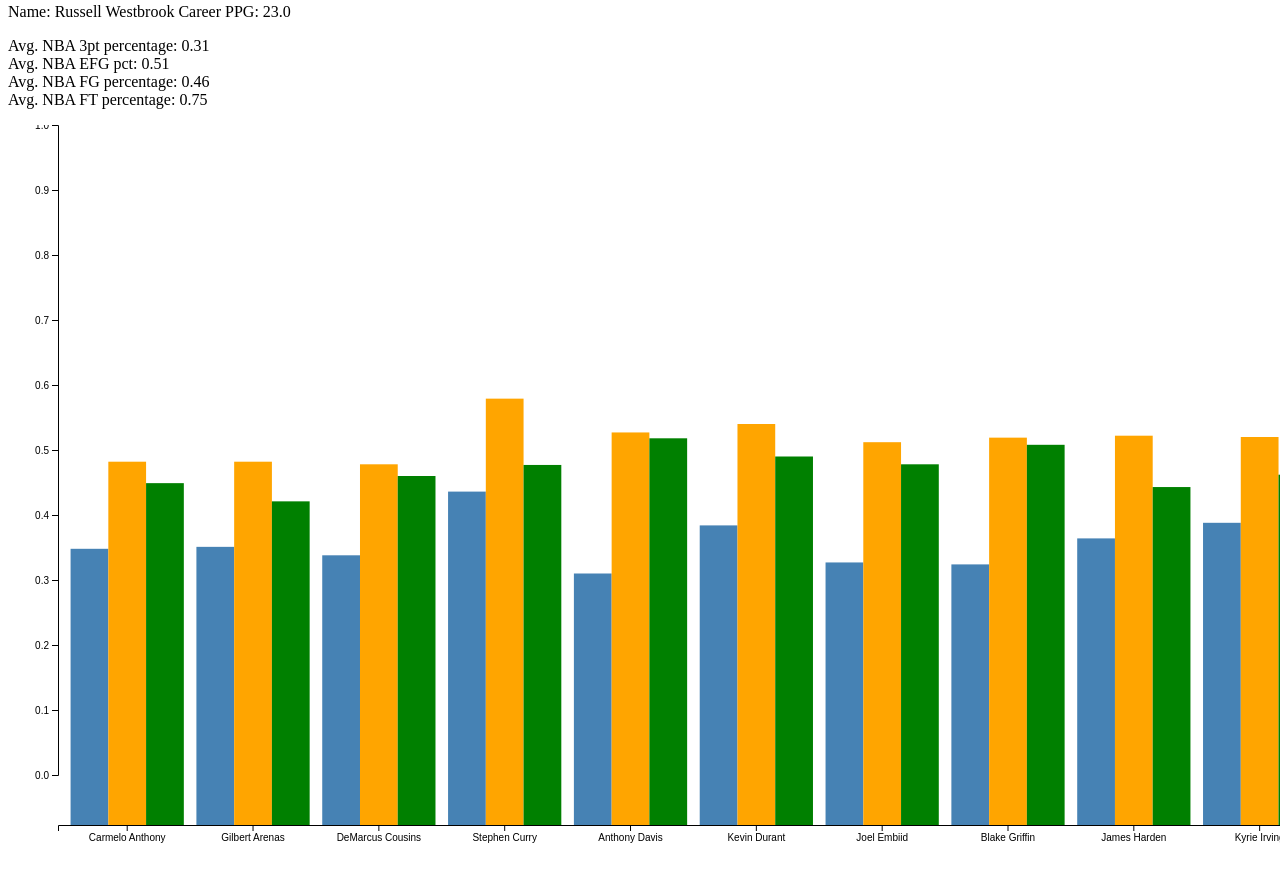
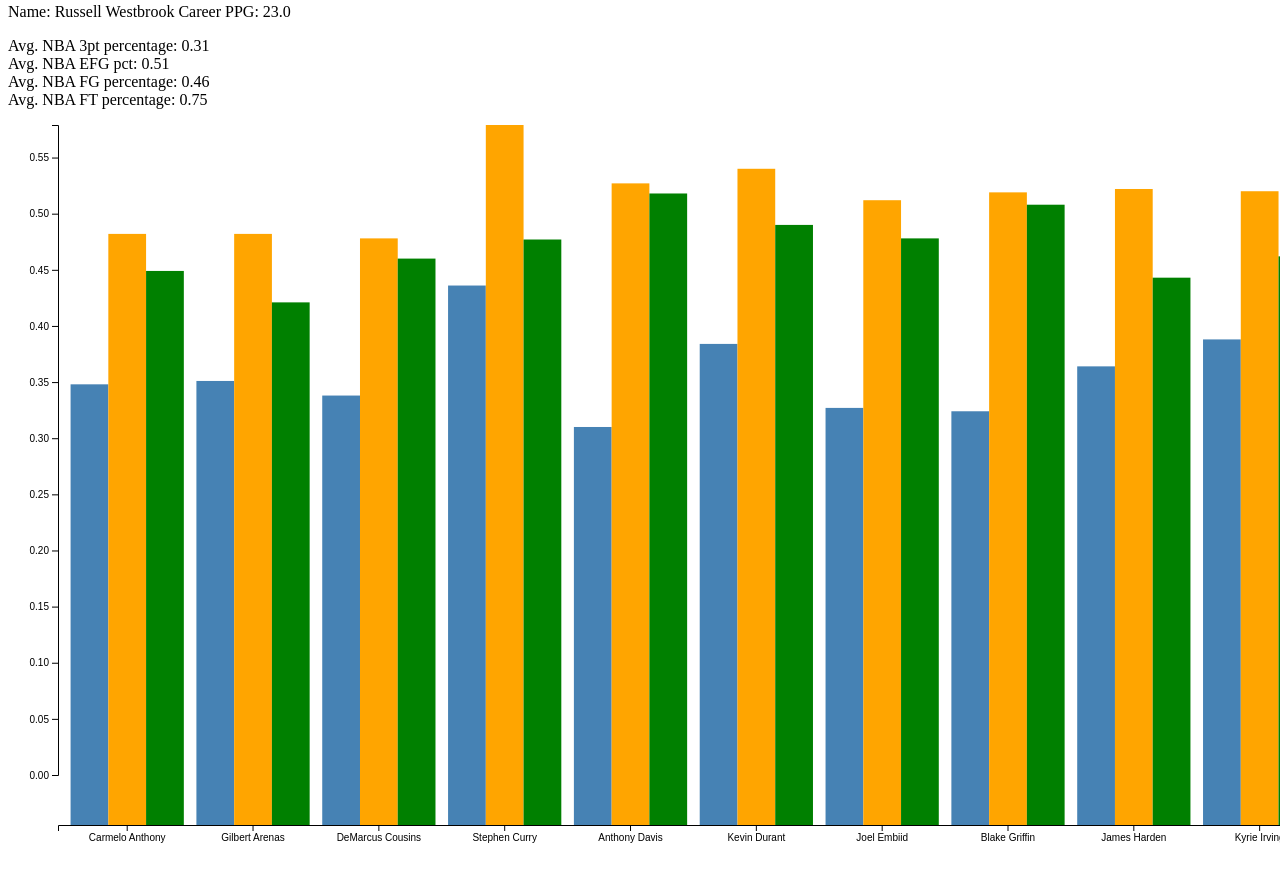
Before and after one commit to Jamrhein12/Jamrhein12.github.io, a plain HTML site: page index.html in a window 1280 px wide. Shown: the part 659-1540 px from the top of the page. Drawn offline with nearby package versions, Linux system fonts and the light colour scheme.

Commit message:
y axis fix

```diff
--- a/index.html
+++ b/index.html
@@ -96,7 +96,7 @@ async function init() {
         .padding(0.1);
 
     const yScale = d3.scaleLinear()
-    .domain([0, 1])
+    .domain([0, d3.max(filteredData, d => Math.max(d['NBA__3ptpct'], d['NBA_efgpct'], d['NBA_fg%']))])
     .range([chartHeight, 0]);
 
     const xAxis = d3.axisBottom(xScale);
```
